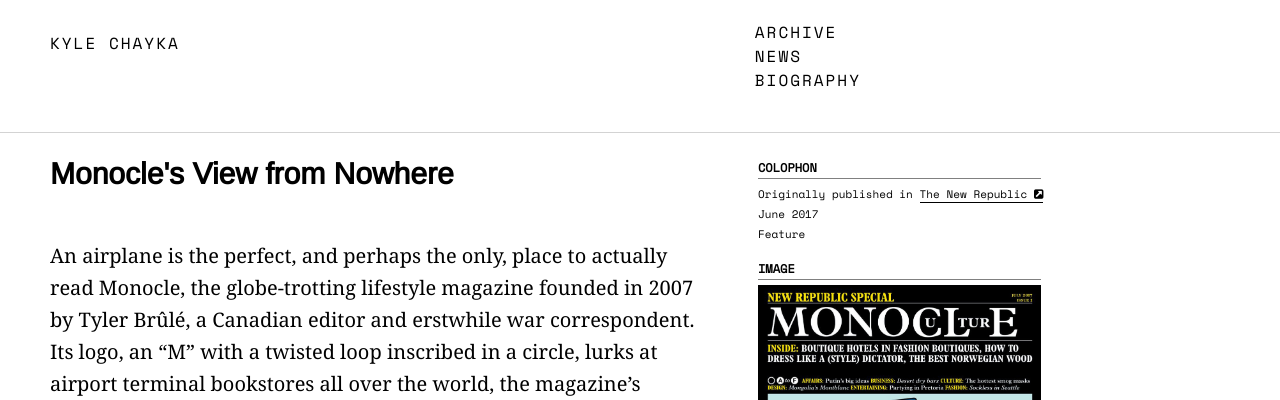
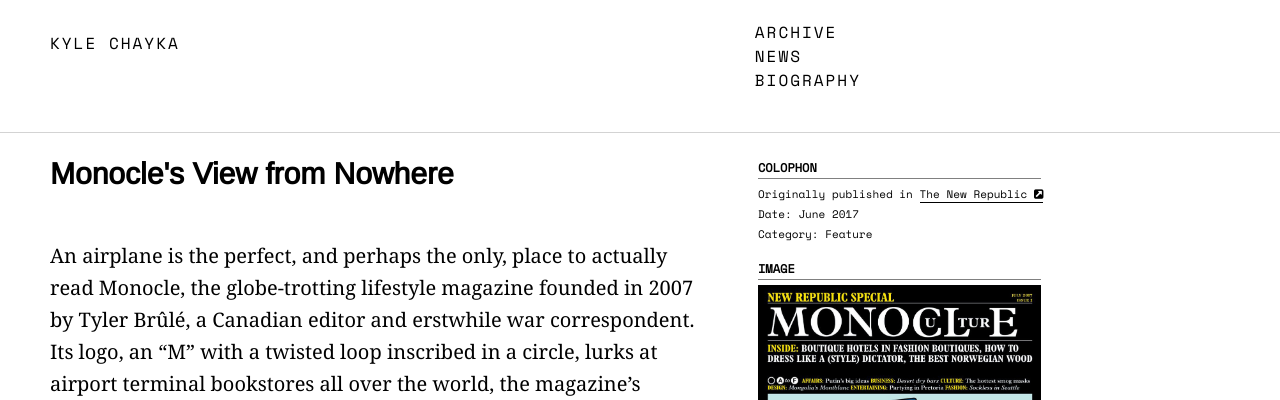
Before and after one commit to jarrettfuller/jekyll-test, a Jekyll site: the page built from _posts/2017-06-27-monocle.md, in a window 1280 px wide and 900 px high. Shown: the top 400 px of the window. Built offline with Jekyll 4.4.1, drawn with Linux system fonts in a browser that asks for light colours; some web fonts are replaced.

Commit message:
updated article page

```diff
--- a/_layouts/text.html
+++ b/_layouts/text.html
@@ -17,8 +17,8 @@
             <h4>Colophon</h4>
         <ul>
             <li>Originally published in <a href="{{ page.link }}">{{ page.publication }} <i class="fa fa-external-link-square" aria-hidden="true"></i></a></li>
-            <li>{{ page.pubdate }}</li>
-            <li>{{ page.categories }}</li>
+            <li>Date: {{ page.pubdate }}</li>
+            <li>Category: {{ page.categories }}</li>
             </ul>
 
             <h4>Image</h4>
```
